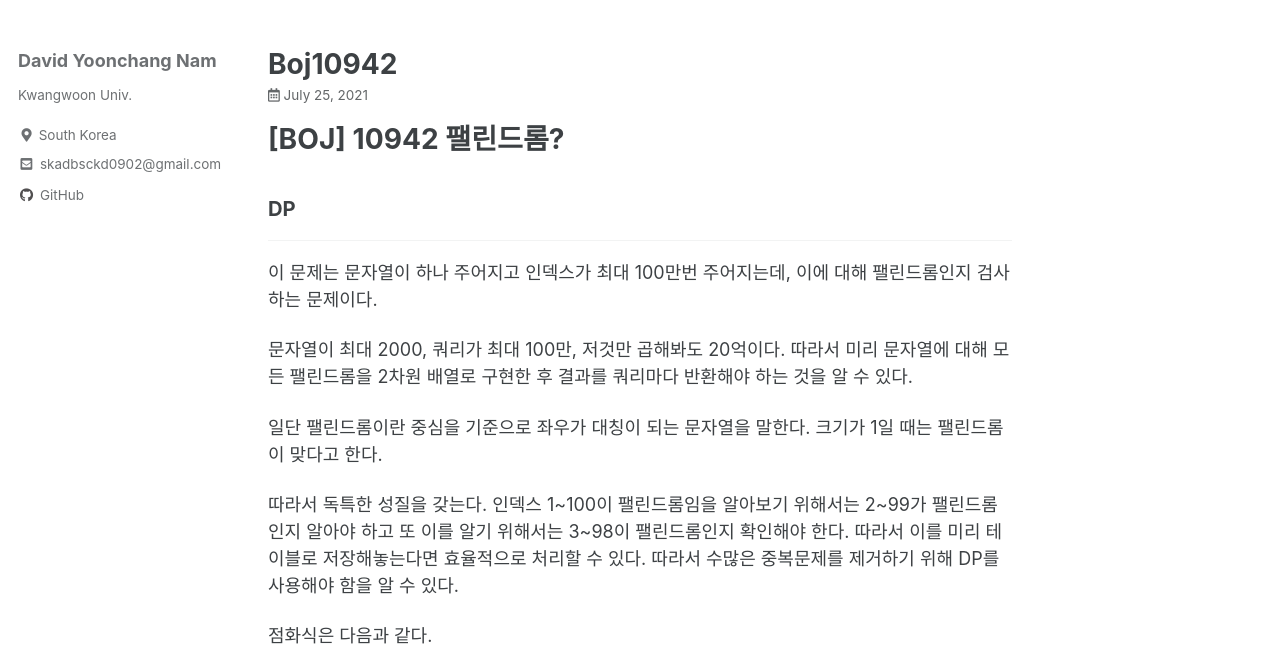
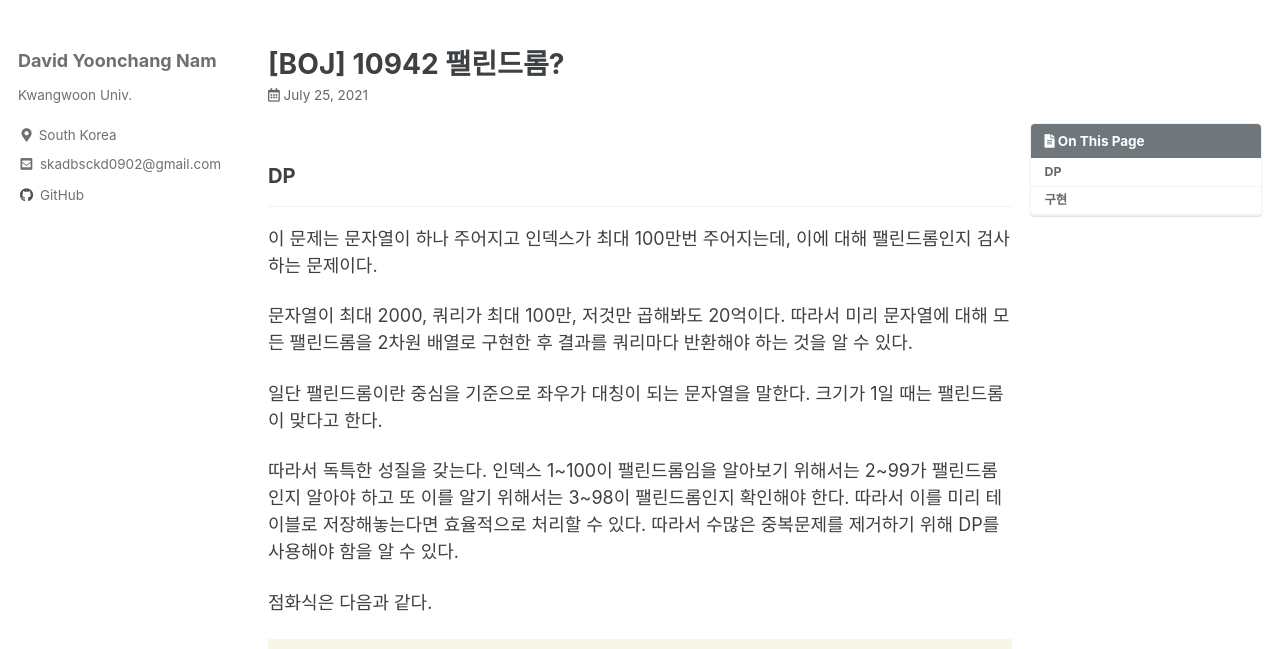
Before and after one commit to Akgop/Akgop.github.io, a Jekyll site: the page built from _posts/2021-07-25-BOJ10942.md, in a window 1280 px wide and 900 px high, cut to the strip 251-900 px from the top of the window. Built offline with Jekyll 4.4.1, drawn with Linux system fonts in a browser that asks for light colours; cached includes are drawn as plain includes; part of the change alters nothing that is shown; some of the changed text lies outside the part shown.

Commit message:
Update 2021-07-25-BOJ10942.md

```diff
--- a/_posts/2021-07-25-BOJ10942.md
+++ b/_posts/2021-07-25-BOJ10942.md
@@ -1,4 +1,11 @@
-# [BOJ] 10942 팰린드롬?
+---
+title: \[BOJ] 10942 팰린드롬?
+categories:
+  - BOJ
+tags:
+  - dynamic programming
+toc: true
+---
 
 ### DP
 
```
